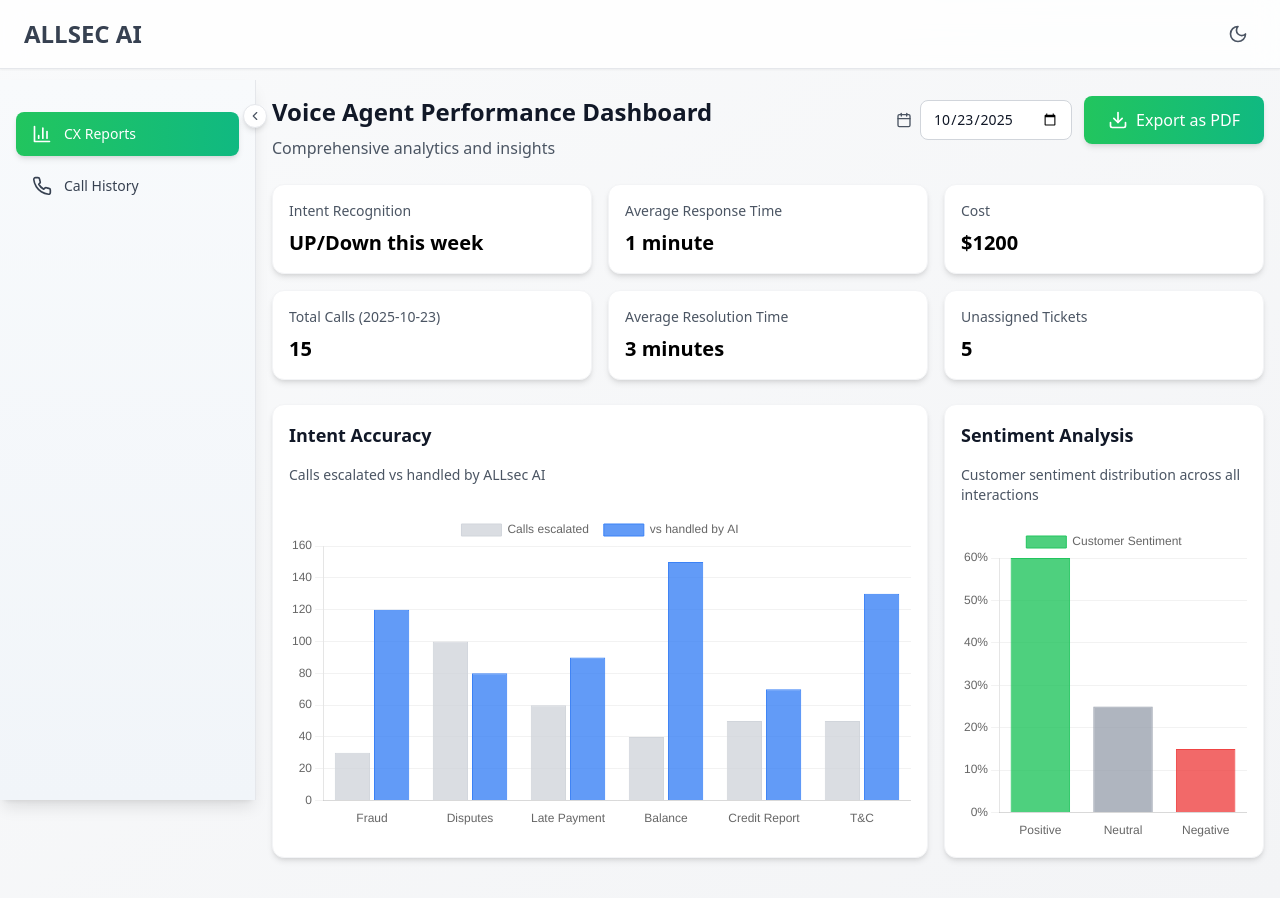
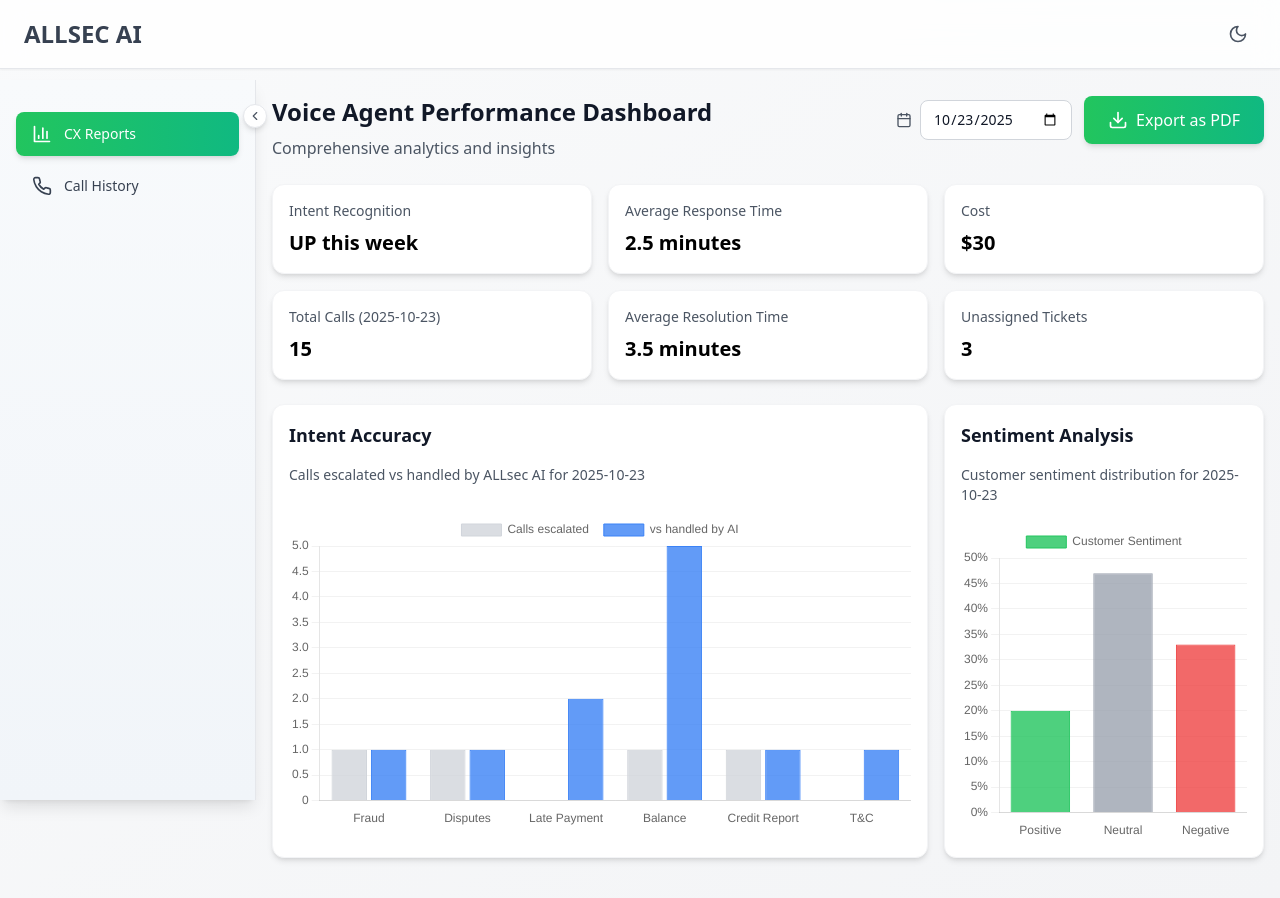
Before and after one commit to ranjithRW/new-allsec-dashboard, a React (Vite) app: page / in a window 1280 px wide. Built offline with nearby package versions, Linux system fonts and the light colour scheme.

Commit message:
filter dynamic on cx reports

```diff
--- a/src/data/mockData.ts
+++ b/src/data/mockData.ts
@@ -28,6 +28,166 @@ export const getCallsForDateRange = (startDate: string, endDate: string) => {
     const recordDate = record.date.split(' ')[0]; // Extract date part (YYYY-MM-DD)
     return recordDate >= startDate && recordDate <= endDate;
   });
+};
+
+// Function to get filtered intent accuracy data for a specific date
+export const getIntentAccuracyDataForDate = (date: string) => {
+  const filteredCalls = callHistoryRecords.filter(record => {
+    const recordDate = record.date.split(' ')[0];
+    return recordDate === date;
+  });
+
+  // Map actual intent names to chart labels
+  const intentMapping: { [key: string]: string } = {
+    'Fraud Reporting': 'Fraud',
+    'Change Disputes': 'Disputes',
+    'Due Date Changes': 'Late Payment',
+    'Balance Enquiry': 'Balance',
+    'Credit Report Disputes': 'Credit Report',
+    'T&C requests': 'T&C',
+    'Auto-pay Enrollment': 'Balance', // Map to Balance for simplicity
+    'Customer Trade Lines': 'Balance' // Map to Balance for simplicity
+  };
+
+  // Count calls by intent and whether they were escalated or handled by AI
+  const intentCounts: { [key: string]: { aiHandled: number; escalated: number } } = {};
+
+  // Initialize all chart intents
+  const allIntents = ['Fraud', 'Disputes', 'Late Payment', 'Balance', 'Credit Report', 'T&C'];
+  allIntents.forEach(intent => {
+    intentCounts[intent] = { aiHandled: 0, escalated: 0 };
+  });
+
+  // Count calls for the selected date
+  filteredCalls.forEach(call => {
+    const chartIntent = intentMapping[call.intent] || 'Balance'; // Default to Balance if not mapped
+
+    // For this example, we'll assume some calls are escalated based on duration or other factors
+    // In a real app, this would come from the actual data
+    const isEscalated = call.duration.includes('4:') || call.duration.includes('3:') ||
+                       (call.intent === 'Fraud Reporting' && Math.random() > 0.7) ||
+                       (call.intent === 'Change Disputes' && Math.random() > 0.6);
+
+    if (isEscalated) {
+      intentCounts[chartIntent].escalated++;
+    } else {
+      intentCounts[chartIntent].aiHandled++;
+    }
+  });
+
+  return {
+    labels: allIntents,
+    aiHandled: allIntents.map(intent => intentCounts[intent].aiHandled),
+    escalated: allIntents.map(intent => intentCounts[intent].escalated)
+  };
+};
+
+// Function to get filtered sentiment data for a specific date
+export const getSentimentDataForDate = (date: string) => {
+  const filteredCalls = callHistoryRecords.filter(record => {
+    const recordDate = record.date.split(' ')[0];
+    return recordDate === date;
+  });
+
+  // For this example, we'll simulate sentiment based on call duration and intent
+  let positive = 0;
+  let neutral = 0;
+  let negative = 0;
+
+  filteredCalls.forEach(call => {
+    const duration = parseInt(call.duration.split(':')[0]);
+
+    // Simple sentiment logic based on duration and intent
+    if (duration <= 2 && (call.intent === 'Balance Enquiry' || call.intent === 'Auto-pay Enrollment')) {
+      positive++;
+    } else if (duration >= 4 || call.intent === 'Fraud Reporting' || call.intent === 'Change Disputes') {
+      negative++;
+    } else {
+      neutral++;
+    }
+  });
+
+  const total = positive + neutral + negative;
+  if (total === 0) {
+    return {
+      labels: ['Positive', 'Neutral', 'Negative'],
+      values: [0, 0, 0],
+      colors: [
+        'rgba(34, 197, 94, 0.8)',
+        'rgba(156, 163, 175, 0.8)',
+        'rgba(239, 68, 68, 0.8)'
+      ],
+      borderColors: [
+        'rgba(34, 197, 94, 1)',
+        'rgba(156, 163, 175, 1)',
+        'rgba(239, 68, 68, 1)'
+      ]
+    };
+  }
+
+  return {
+    labels: ['Positive', 'Neutral', 'Negative'],
+    values: [
+      Math.round((positive / total) * 100),
+      Math.round((neutral / total) * 100),
+      Math.round((negative / total) * 100)
+    ],
+    colors: [
+      'rgba(34, 197, 94, 0.8)',
+      'rgba(156, 163, 175, 0.8)',
+      'rgba(239, 68, 68, 0.8)'
+    ],
+    borderColors: [
+      'rgba(34, 197, 94, 1)',
+      'rgba(156, 163, 175, 1)',
+      'rgba(239, 68, 68, 1)'
+    ]
+  };
+};
+
+// Function to get filtered KPIs for a specific date
+export const getKPIsForDate = (date: string) => {
+  const filteredCalls = callHistoryRecords.filter(record => {
+    const recordDate = record.date.split(' ')[0];
+    return recordDate === date;
+  });
+
+  if (filteredCalls.length === 0) {
+    return {
+      intentRecognition: 'No data',
+      avgResponseTime: '0 minutes',
+      cost: '$0',
+      totalCallsToday: 0,
+      avgResolutionTime: '0 minutes',
+      unassignedTickets: 0
+    };
+  }
+
+  // Calculate average response time (simplified)
+  const totalDuration = filteredCalls.reduce((sum, call) => {
+    const [minutes, seconds] = call.duration.split(':').map(Number);
+    return sum + minutes + (seconds / 60);
+  }, 0);
+  const avgResponseTime = Math.round(totalDuration / filteredCalls.length * 10) / 10;
+
+  // Calculate cost (simplified - $2 per call)
+  const cost = filteredCalls.length * 2;
+
+  // Calculate escalation rate
+  const escalatedCalls = filteredCalls.filter(call =>
+    call.duration.includes('4:') || call.duration.includes('3:') ||
+    (call.intent === 'Fraud Reporting' && Math.random() > 0.7)
+  ).length;
+  const escalationRate = Math.round((escalatedCalls / filteredCalls.length) * 100);
+
+  return {
+    intentRecognition: escalationRate < 30 ? 'UP this week' : 'DOWN this week',
+    avgResponseTime: `${avgResponseTime} minutes`,
+    cost: `$${cost}`,
+    totalCallsToday: filteredCalls.length,
+    avgResolutionTime: `${avgResponseTime + 1} minutes`,
+    unassignedTickets: Math.max(0, escalatedCalls - Math.floor(filteredCalls.length * 0.1))
+  };
 };
 
 export const intentAccuracyData = {
--- a/src/pages/CXReports.tsx
+++ b/src/pages/CXReports.tsx
@@ -13,7 +13,7 @@ import {
   Legend
 } from 'chart.js';
 import { Bar } from 'react-chartjs-2';
-import { cxReportsKPI, intentAccuracyData, sentimentAnalysisData, getTotalCallsForDate } from '../data/mockData';
+import { getIntentAccuracyDataForDate, getSentimentDataForDate, getKPIsForDate } from '../data/mockData';
 
 ChartJS.register(CategoryScale, LinearScale, BarElement, Title, Tooltip, Legend);
 
@@ -21,18 +21,20 @@ export default function CXReports() {
   // State for date filtering
   const [selectedDate, setSelectedDate] = useState('2025-10-23'); // Default to today
 
-  // Calculate total calls for selected date
-  const totalCallsForSelectedDate = getTotalCallsForDate(selectedDate);
+  // Get filtered data for selected date
+  const filteredKPIs = getKPIsForDate(selectedDate);
+  const filteredIntentData = getIntentAccuracyDataForDate(selectedDate);
+  const filteredSentimentData = getSentimentDataForDate(selectedDate);
 
-  // Create chart data for sentiment analysis
+  // Create chart data for sentiment analysis using filtered data
   const sentimentChartData = {
-    labels: sentimentAnalysisData.labels,
+    labels: filteredSentimentData.labels,
     datasets: [
       {
         label: 'Customer Sentiment',
-        data: sentimentAnalysisData.values,
-        backgroundColor: sentimentAnalysisData.colors,
-        borderColor: sentimentAnalysisData.borderColors,
+        data: filteredSentimentData.values,
+        backgroundColor: filteredSentimentData.colors,
+        borderColor: filteredSentimentData.borderColors,
         borderWidth: 1
       }
     ]
@@ -204,18 +206,18 @@ export default function CXReports() {
   };
 
   const intentChartData = {
-    labels: intentAccuracyData.labels,
+    labels: filteredIntentData.labels,
     datasets: [
       {
         label: 'Calls escalated',
-        data: intentAccuracyData.escalated,
+        data: filteredIntentData.escalated,
         backgroundColor: 'rgba(209, 213, 219, 0.8)',
         borderColor: 'rgba(209, 213, 219, 1)',
         borderWidth: 1
       },
       {
         label: 'vs handled by AI',
-        data: intentAccuracyData.aiHandled,
+        data: filteredIntentData.aiHandled,
         backgroundColor: 'rgba(59, 130, 246, 0.8)',
         borderColor: 'rgba(59, 130, 246, 1)',
         borderWidth: 1
@@ -291,12 +293,12 @@ export default function CXReports() {
 
       <div className="grid grid-cols-1 sm:grid-cols-2 lg:grid-cols-3 gap-4 mb-6">
         {[
-          { label: 'Intent Recognition', value: cxReportsKPI.intentRecognition, color: 'from-blue-500 to-cyan-500' },
-          { label: 'Average Response Time', value: cxReportsKPI.avgResponseTime, color: 'from-green-500 to-emerald-500' },
-          { label: 'Cost', value: cxReportsKPI.cost, color: 'from-amber-500 to-orange-500' },
-          { label: `Total Calls (${selectedDate})`, value: totalCallsForSelectedDate, color: 'from-purple-500 to-pink-500' },
-          { label: 'Average Resolution Time', value: cxReportsKPI.avgResolutionTime, color: 'from-cyan-500 to-blue-500' },
-          { label: 'Unassigned Tickets', value: cxReportsKPI.unassignedTickets, color: 'from-red-500 to-orange-500' }
+          { label: 'Intent Recognition', value: filteredKPIs.intentRecognition, color: 'from-blue-500 to-cyan-500' },
+          { label: 'Average Response Time', value: filteredKPIs.avgResponseTime, color: 'from-green-500 to-emerald-500' },
+          { label: 'Cost', value: filteredKPIs.cost, color: 'from-amber-500 to-orange-500' },
+          { label: `Total Calls (${selectedDate})`, value: filteredKPIs.totalCallsToday, color: 'from-purple-500 to-pink-500' },
+          { label: 'Average Resolution Time', value: filteredKPIs.avgResolutionTime, color: 'from-cyan-500 to-blue-500' },
+          { label: 'Unassigned Tickets', value: filteredKPIs.unassignedTickets, color: 'from-red-500 to-orange-500' }
         ].map((kpi, index) => (
           <motion.div
             key={kpi.label}
@@ -322,7 +324,7 @@ export default function CXReports() {
           className="lg:col-span-2 bg-white dark:bg-gray-800 rounded-xl shadow-md p-4 border border-gray-100 dark:border-gray-700"
         >
           <h3 className="text-base sm:text-lg font-semibold text-gray-900 dark:text-white mb-4">Intent Accuracy</h3>
-          <p className="text-xs sm:text-sm text-gray-600 dark:text-gray-400 mb-4 sm:mb-6">Calls escalated vs handled by ALLsec AI</p>
+          <p className="text-xs sm:text-sm text-gray-600 dark:text-gray-400 mb-4 sm:mb-6">Calls escalated vs handled by ALLsec AI for {selectedDate}</p>
           <div className="h-64 sm:h-80">
             <Bar data={intentChartData} options={chartOptions} />
           </div>
@@ -338,7 +340,7 @@ export default function CXReports() {
             Sentiment Analysis
           </h3>
           <p className="text-xs sm:text-sm text-gray-600 dark:text-gray-400 mb-4">
-            Customer sentiment distribution across all interactions
+            Customer sentiment distribution for {selectedDate}
           </p>
           <div className="h-64 sm:h-80">
             <Bar data={sentimentChartData} options={sentimentChartOptions} />
```
